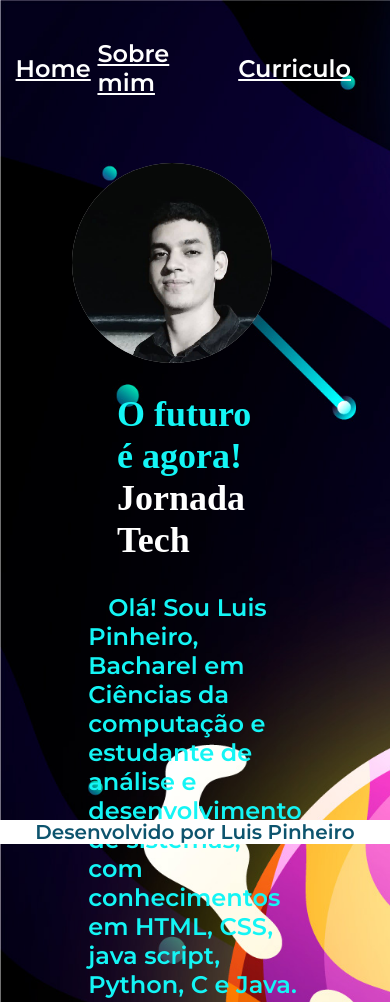
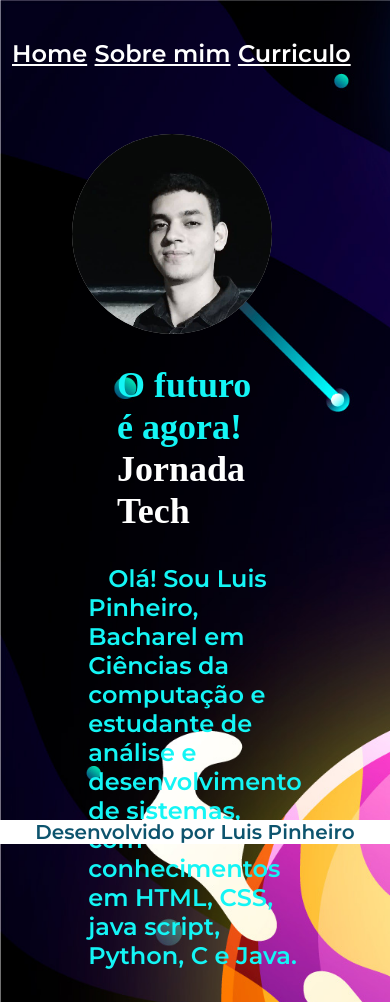
Before and after one commit to kirito-hn/ONE-ORACLE, a plain HTML site: page index.html in a window 390 px wide. Shown: the top 1002 px of the page. Drawn offline with Linux system fonts and the light colour scheme; files whose address does not match are found by name.

Commit message:
Update estilo.css

```diff
--- a/styles/estilo.css
+++ b/styles/estilo.css
@@ -283,7 +283,7 @@ body {
 }
 .cabecalho_menu{
    gap:2%;
- margin-left:4%;
+ margin-left:3%;
 
 }
 }
```
